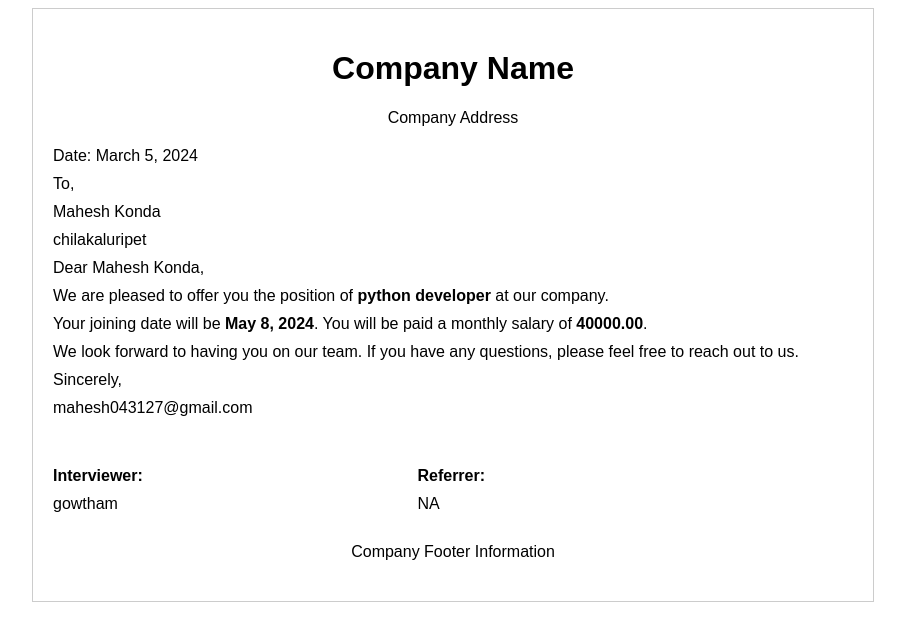
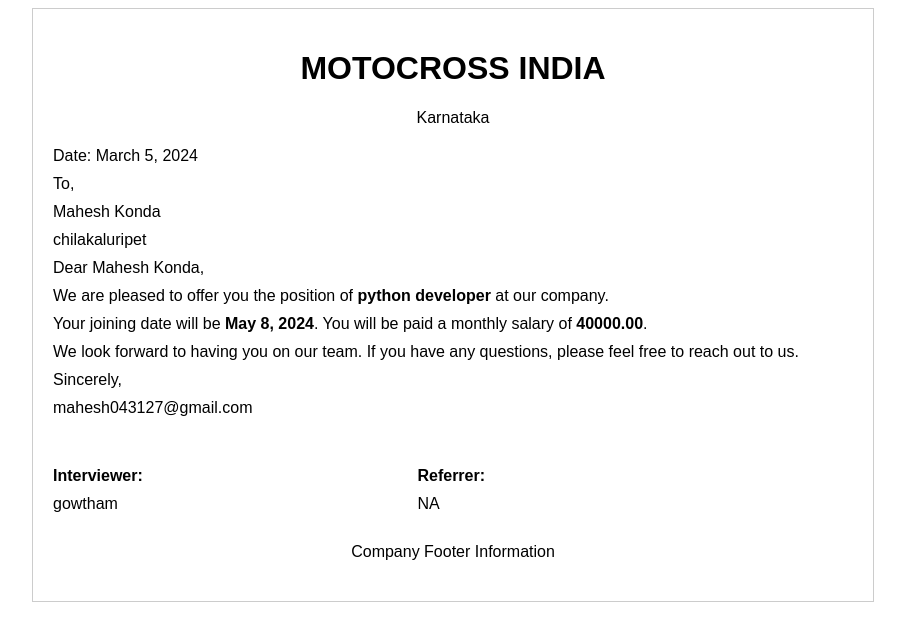
Before and after one commit to mahesh-0431/Motocross, a Django app: template base/templates/offer_letter_pdf.html in a window 1280 px wide. Shown: the top 641 px of the page, without its empty margins (187-1092 px from the left). Run offline with Django 5.2, Linux system fonts and the light colour scheme; the template is opened without the code that fills it: values that come from a table or form of the project are taken from there, others are empty; data comes from the database, SQL or seed files in the repository.

Commit message:
Update offer_letter_pdf.html

```diff
--- a/base/templates/offer_letter_pdf.html
+++ b/base/templates/offer_letter_pdf.html
@@ -37,8 +37,8 @@
 <body>
     <div class="container">
         <div class="header">
-            <h1>Company Name</h1>
-            <p>Company Address</p>
+            <h1>MOTOCROSS INDIA</h1>
+            <p>Karnataka</p>
         </div>
         <div class="content">
             <p>Date: {{ offer_letter.agreement_date }}</p>
```
